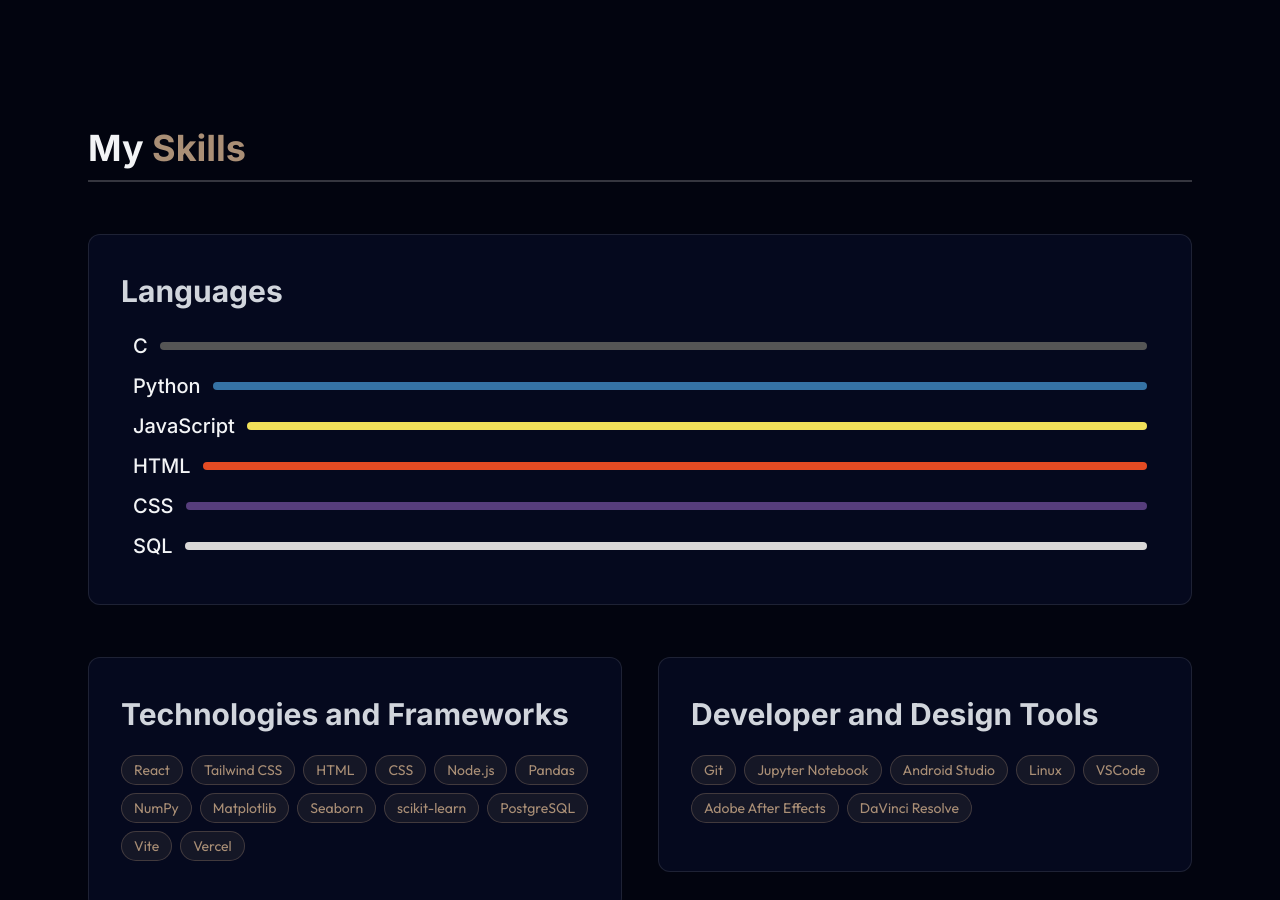
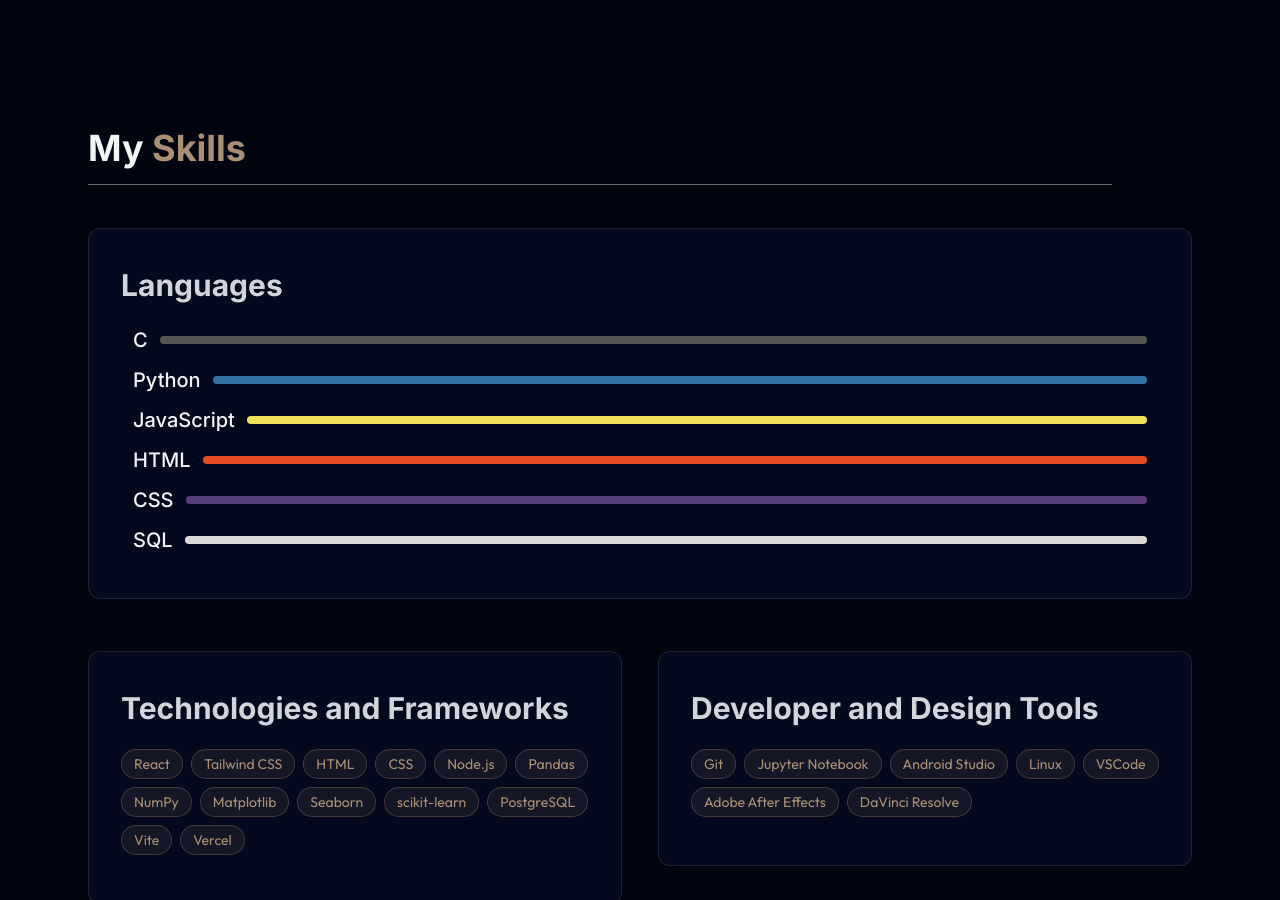
Before and after one commit to louisnguyenn/Louis-Personal-Portfolio, a React (Vite) app: page / in a window 1280 px wide. Shown: the part 1482-2382 px from the top of the page. Built offline with nearby package versions, Linux system fonts and the light colour scheme.

Commit message:
border change

```diff
--- a/src/components/sections/About.jsx
+++ b/src/components/sections/About.jsx
@@ -111,11 +111,11 @@ export const About = () => {
         {/* my skills */}
         <div className="mt-25">
           <ScrollReveal direction="up" distance={50} duration={0.8}>
-            <h2 className="text-2xl sm:text-3xl md:text-4xl font-bold p-7 pb-3 pl-0">My <span className="text-[#AA8F76]">Skills</span></h2>
+            <h2 className="text-2xl sm:text-3xl md:text-4xl font-bold p-7 pb-4 pl-0">My <span className="text-[#AA8F76]">Skills</span></h2>
           </ScrollReveal>
-          <hr className="border border-white/20"></hr>
+          <hr className="h-1 border-white/40 mr-20 mt-0" />
         </div>
-        <div className="mt-13 bg-[#05091e] relative rounded-xl p-6 sm:p-8 border border-white/10 hover:border-[#AA8F76] transition-all duration-300 order-2 lg:order-none hover:shadow-2xl hover:shadow-[#AA8F76]/20">
+        <div className="mt-10 bg-[#05091e] relative rounded-xl p-6 sm:p-8 border border-white/10 hover:border-[#AA8F76] transition-all duration-300 order-2 lg:order-none hover:shadow-2xl hover:shadow-[#AA8F76]/20">
           <ScrollReveal direction="up" distance={50} duration={0.8}>
             <h3 className="text-3xl font-bold text-gray-300 mb-4 leading-relaxed">
               Languages
```
